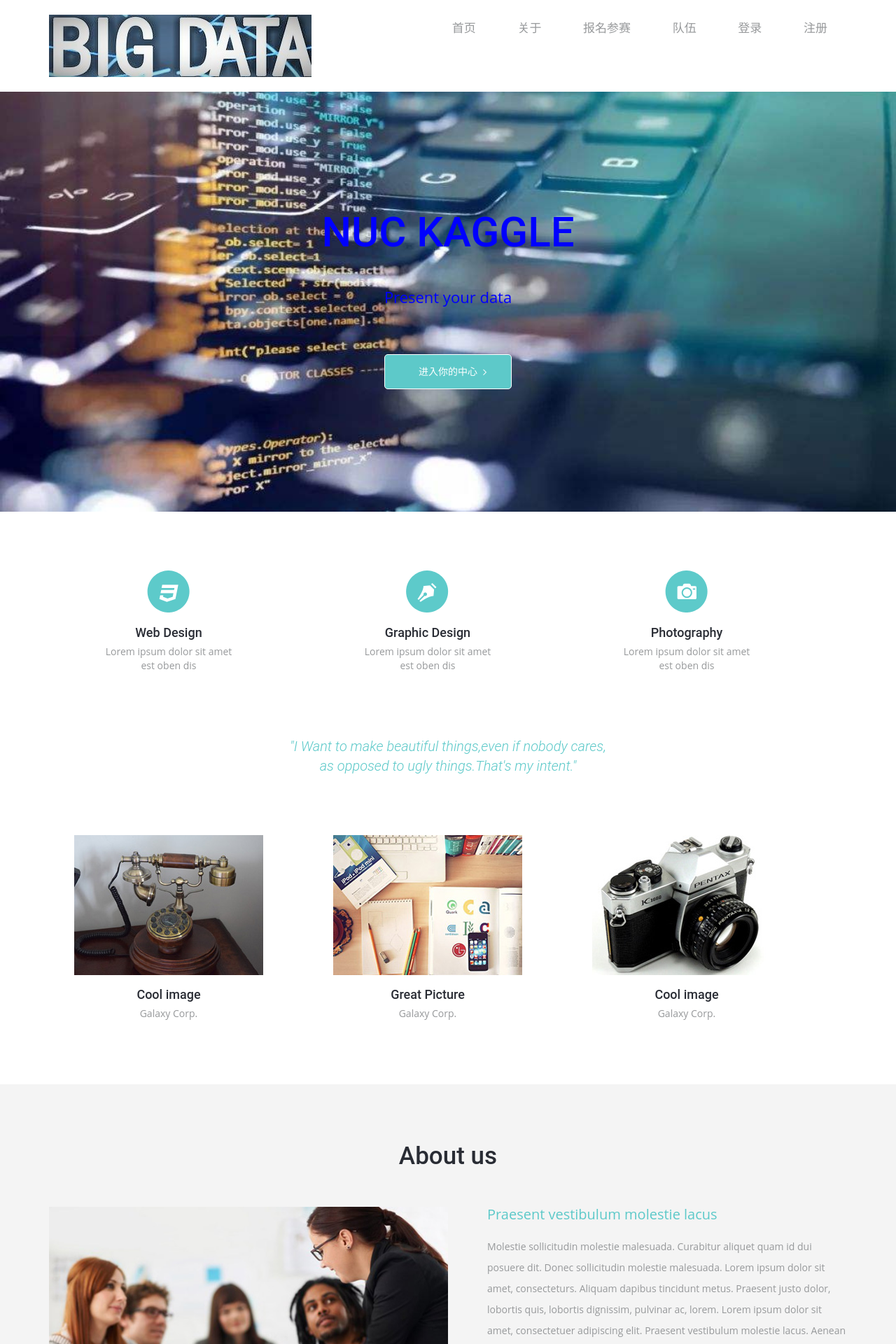
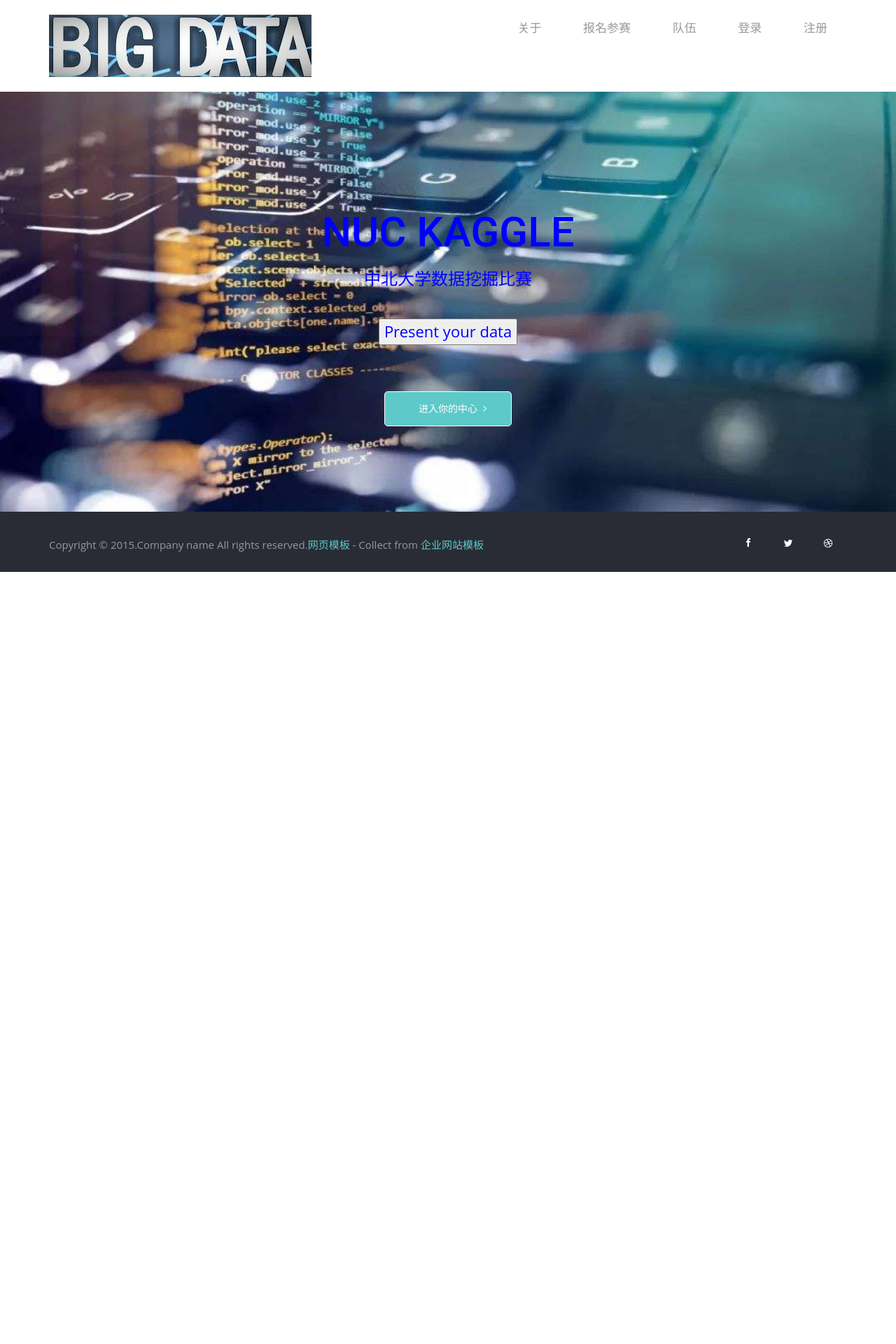
Before and after one commit to goodcode-200/nucKaggle, a Django app: page / in a window 1280 px wide. Shown: the top 1920 px of the page at 70% size. After the commit the page ends 817 px from the top, so only its background shows below. Run offline with Django 3.2, Linux system fonts and the light colour scheme; some libraries are stand-ins or nearby versions; some web fonts are replaced.

Commit message:
主页精简

```diff
--- a/nuckaggle/Templates/index.html
+++ b/nuckaggle/Templates/index.html
@@ -37,12 +37,11 @@
 	<div class="container">
 		<div class="header-part">
 			<div class="head-logo">
-				<a href="index.html"><img src="/static/images/logo.jpg" alt=" "></a>
+				<a href="{% url 'home' %}"><img src="/static/images/logo.jpg" alt=" "></a>
 			</div>
 			<div class="top-nav">
 				<span class="menu"><img src="/static/images/menu.png" alt="" /></span>
 					<ul class="nav1">
-						<li><a href="#home" class="scroll">首页</a></li>
 						<li><a href="#about" class="scroll">关于</a></li>
 						<li><a href="{% url 'enter_com' %}">报名参赛</a></li>
 						<li><a href="{% url 'team' %}">队伍</a></li>
@@ -73,7 +72,8 @@
 	<div class="container">
 		<div class="banner-info">
 			<h2>NUC KAGGLE</h2>
-			<p>Present your data</p>
+			<h3 style="color:blue">中北大学数据挖掘比赛</h3>
+			<p><button>Present your data</button></p>
 			<div class="more">
 				<a href="#">进入你的中心</a>
 			</div>
@@ -81,160 +81,6 @@
 	</div>
 	</div>
 <!-- //banner -->
-<!-- banner-bottom -->
-	<div class="banner-bottom">
-	<div class="container">
-		<div class="banner-bottom-left">
-			<div class="fig">
-
-			</div>
-			<h3>Web Design</h3>
-			<p>Lorem ipsum dolor sit amet<span> est oben dis</span></p>
-		</div>
-		<div class="banner-bottom-left banner-bottom-mid">
-			<div class="fig1">
-
-			</div>
-			<h3>Graphic Design</h3>
-			<p>Lorem ipsum dolor sit amet<span> est oben dis</span></p>
-		</div>
-		<div class="banner-bottom-left">
-			<div class="fig2">
-
-			</div>
-			<h3>Photography</h3>
-			<p>Lorem ipsum dolor sit amet<span> est oben dis</span></p>
-		</div>
-		<div class="clearfix"> </div>
-		<div class="banner-bottom-text">
-			<p>"I Want to make beautiful things,even if nobody cares,
-				<span>as opposed to ugly things.That's my intent."</span></p>
-		</div>
-		<div class="banner-bottom-grids">
-			<div class="banner-bottom-grid">
-				<img src="/static/images/8.jpg" alt=" " />
-				<h3>Cool image</h3>
-				<p>Galaxy Corp.</p>
-			</div>
-			<div class="banner-bottom-grid grid-mid">
-				<img src="/static/images/3.jpg" alt=" " />
-				<h3>Great Picture</h3>
-				<p>Galaxy Corp.</p>
-			</div>
-			<div class="banner-bottom-grid">
-				<img src="/static/images/2.jpg" alt=" " />
-				<h3>Cool image</h3>
-				<p>Galaxy Corp.</p>
-			</div>
-			<div class="clearfix"> </div>
-		</div>
-	</div>
-	</div>
-<!-- //banner-bottom -->
-<div class="copyrights">Collect from <a href="http://www.cssmoban.com/" >手机网站模板</a></div>
-<!-- about -->
-	<div id="about" class="team">
-	<div class="container">
-		<h4>About us</h4>
-		<div class="group">
-			<img src="/static/images/h.jpg" alt=" " />
-		</div>
-		<div class="group-text">
-			<h3> Praesent vestibulum molestie lacus</h3>
-			<p>Molestie sollicitudin molestie malesuada. Curabitur aliquet quam id dui posuere dit.
-					Donec sollicitudin molestie malesuada. Lorem ipsum dolor sit amet, consecteturs.
-					Aliquam dapibus tincidunt metus. Praesent justo dolor, lobortis quis,
-					lobortis dignissim, pulvinar ac, lorem. Lorem ipsum dolor sit amet,
-					consectetuer adipiscing elit. Praesent vestibulum molestie lacus.
-					Aenean nonummy hendrerit mauris. Phasellus porta. Fusce suscipit varius mi.
-					Cum sociis natoque penatibus et magnis dis parturient montes,
-					nascetur ridiculus mus. Nulla dui. Fusce feugiat malesuada odio. Morbi…</p>
-		</div>
-		<div class="clearfix"> </div>
-	</div>
-	</div>
-	<div id="team" class="about">
-	<div class="container">
-		<div class="about-us">
-			<h2>Team</h2>
-			<p>Donec sollicitudin molestie malesuada. Nulla quis lorem ut libero mal suada
-				<span>feugiat. Curabitur aliquet quamuis lorem</span></p>
-		</div>
-		<div class="about-grids">
-			<div class="about-grid">
-				<img src="/static/images/12.jpg" alt=" " />
-				<div class="about-grid-john">
-					<div class="john">
-						<h4>Mr.John Doe</h4>
-						<p>Creative Director</p>
-					</div>
-					<div class="social-icons">
-						<ul>
-							<li><a href class="facebook"> </a></li>
-							<li><a href class="twitter"> </a></li>
-						</ul>
-					</div>
-					<div class="clearfix"> </div>
-					<p class="para">Donec sollicitudin molestie male
-							suada. Curabitur aliquet quam id dui
-							posuere blandit. Donec sollicitudin
-							molestie malesuada.</p>
-					<div class="hello">
-						<a href="#">Say Hello</a>
-					</div>
-				</div>
-			</div>
-			<div class="about-grid about-mid">
-				<img src="/static/images/13.jpg" alt=" " />
-				<div class="about-grid-john">
-					<div class="john">
-						<h4>Mr.John Doe</h4>
-						<p>Creative Director</p>
-					</div>
-					<div class="social-icons">
-						<ul>
-							<li><a href class="facebook"> </a></li>
-							<li><a href class="twitter"> </a></li>
-						</ul>
-					</div>
-					<div class="clearfix"> </div>
-					<p class="para">Donec sollicitudin molestie male
-							suada. Curabitur aliquet quam id dui
-							posuere blandit. Donec sollicitudin
-							molestie malesuada.</p>
-					<div class="hello">
-						<a href="#">Say Hello</a>
-					</div>
-				</div>
-			</div>
-			<div class="about-grid">
-				<img src="/static/images/11.jpg" alt=" " />
-				<div class="about-grid-john">
-					<div class="john">
-						<h4>Mr.John Doe</h4>
-						<p>Creative Director</p>
-					</div>
-					<div class="social-icons">
-						<ul>
-							<li><a href class="facebook"> </a></li>
-							<li><a href class="twitter"> </a></li>
-						</ul>
-					</div>
-					<div class="clearfix"> </div>
-					<p class="para">Donec sollicitudin molestie male
-							suada. Curabitur aliquet quam id dui
-							posuere blandit. Donec sollicitudin
-							molestie malesuada.</p>
-					<div class="hello">
-						<a href="#">Say Hello</a>
-					</div>
-				</div>
-			</div>
-			<div class="clearfix"> </div>
-		</div>
-	</div>
-	</div>
-<!-- //about -->
 
 <!-- footer -->
 	<div class="footer">
```
